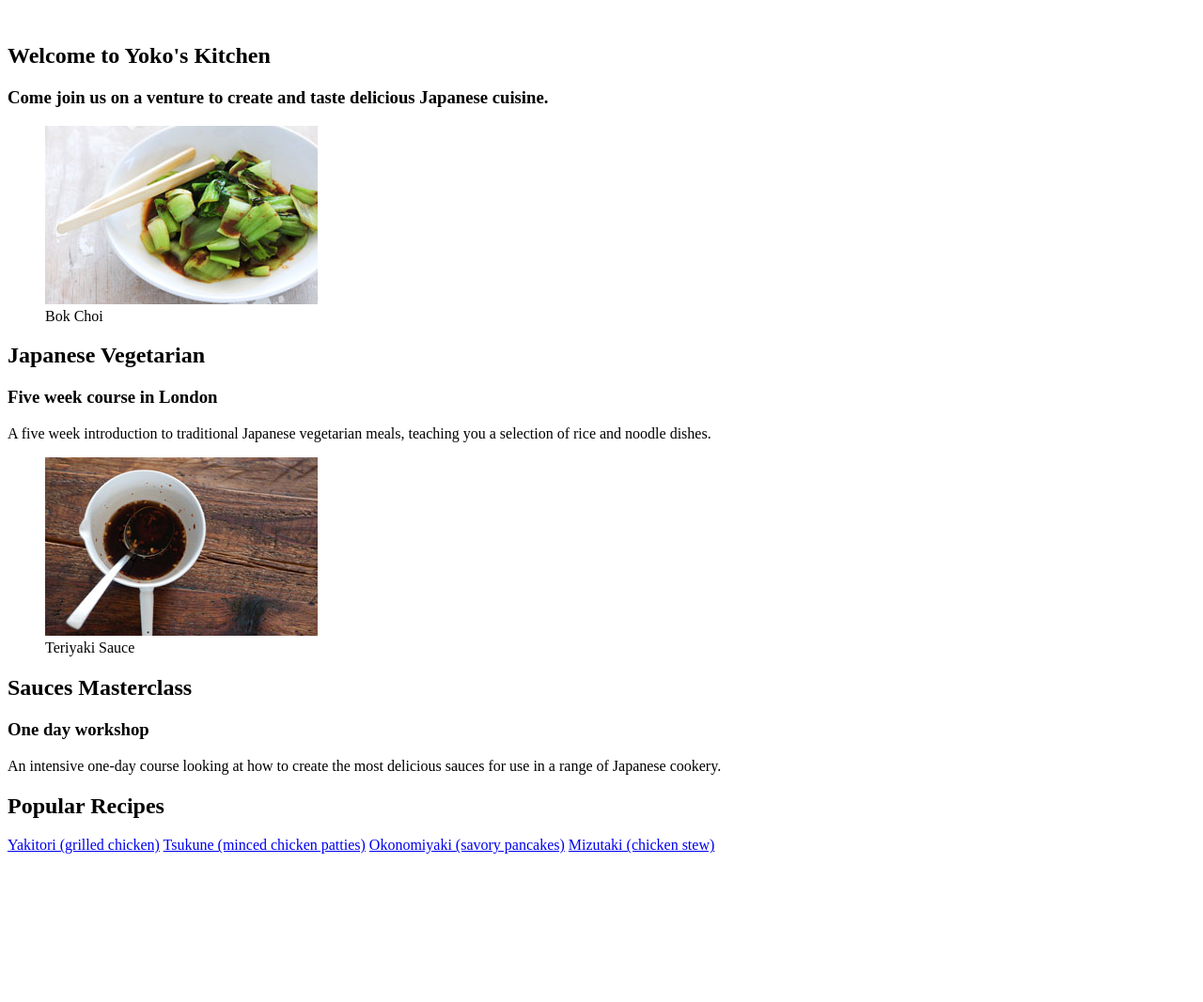
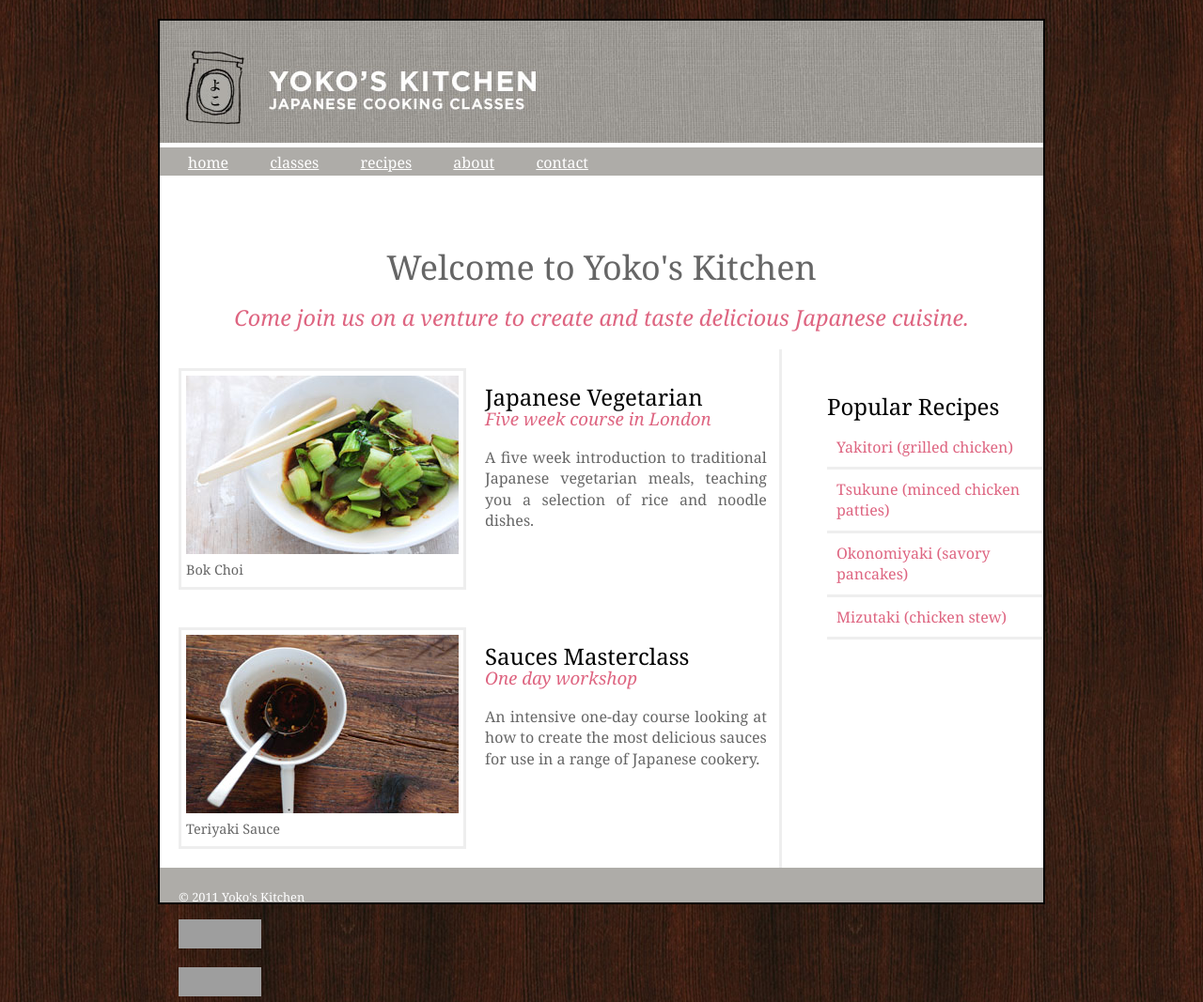
Before and after one commit to Almathox/yokokonyha, a plain HTML site: page index.html in a window 1280 px wide. Shown: the whole page at 94% size. Before the commit the page ends 917 px from the top, so only its background shows below. Drawn offline with Linux system fonts and the light colour scheme; grey boxes are pictures that could not be loaded.

Commit message:
keszallapot

```diff
--- a/index.html
+++ b/index.html
@@ -1,11 +1,22 @@
 <!DOCTYPE html>
-<html>
+<html lang="en">
 	<head>
+		<meta charset="utf-8">
+		<title>Yoko's Kitchen</title>
+		<link rel="stylesheet" href="yoko.css">
 	</head>
 	<body>
-		<div>
+		<div id="wrapper">
 			<header>
+				<img src="header.jpg" alt="header" title="header">
 				<nav>
+					<ul>
+						<li><a href="#">home</a></li>
+						<li><a href="#">classes</a></li>
+						<li><a href="#">recipes</a></li>
+						<li><a href="#">about</a></li>
+						<li><a href="#">contact</a></li>
+					</ul>
 				</nav>
 			</header>
 			<section class="home">
@@ -46,6 +57,25 @@
 					<a href="#">Mizutaki (chicken stew)</a>
 				</section>
 			</aside>
+			<footer>
+				<p>&copy; 2011 Yoko's Kitchen</p>
+				<p>
+					<a href="http://jigsaw.w3.org/css-validator/check/referer">
+						<img style="border:0;width:88px;height:31px"
+							src="http://jigsaw.w3.org/css-validator/images/vcss"
+							alt="Érvényes CSS!" />
+					</a>
+				</p>
+
+				<p>
+					<a href="http://jigsaw.w3.org/css-validator/check/referer">
+						<img style="border:0;width:88px;height:31px"
+							src="http://jigsaw.w3.org/css-validator/images/vcss-blue"
+							alt="Érvényes CSS!" />
+						</a>
+				</p>
+
+			</footer>
 		</div>
 	</body>
 </html>
--- a/yoko.css
+++ b/yoko.css
@@ -33,6 +33,7 @@ nav ul {
 
 nav li {
 	margin-right: 40px;
+	display: inline;
 }
 
 nav li a {
@@ -114,3 +115,26 @@ section.contpage {
 	text-align: center;
 	font-size: 20px;
 }
+header
+{
+	height: 200px;
+}
+article p
+{
+	text-align: justify;
+}
+aside
+{
+	width:230px;
+	padding-left: 20px;
+	float: right;
+}
+aside a
+{
+	color: #de6581;
+	text-decoration: none;
+}
+h1, h2, h3
+{
+	font-weight: normal;
+}
```
Also changed, not shown: cssValidalas.png (added), indexValidalas.png (added).
